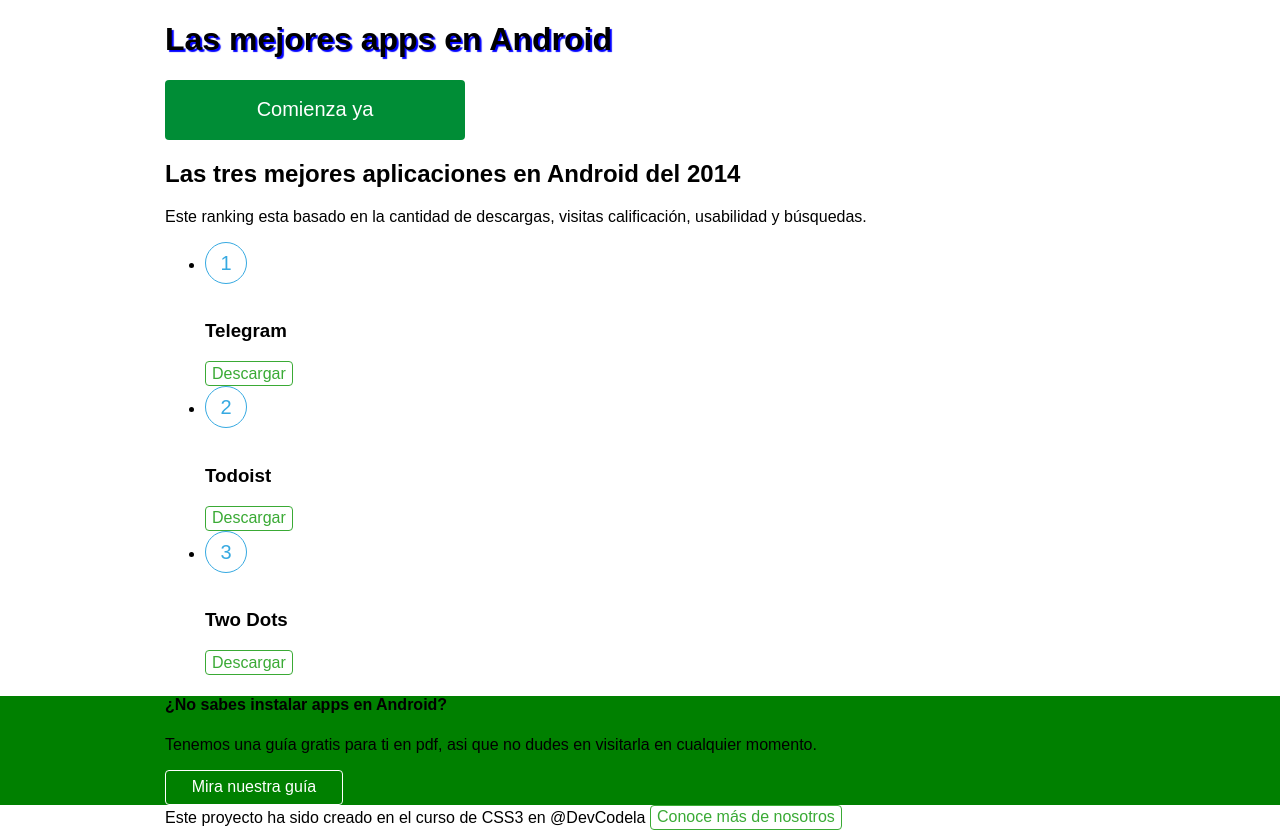
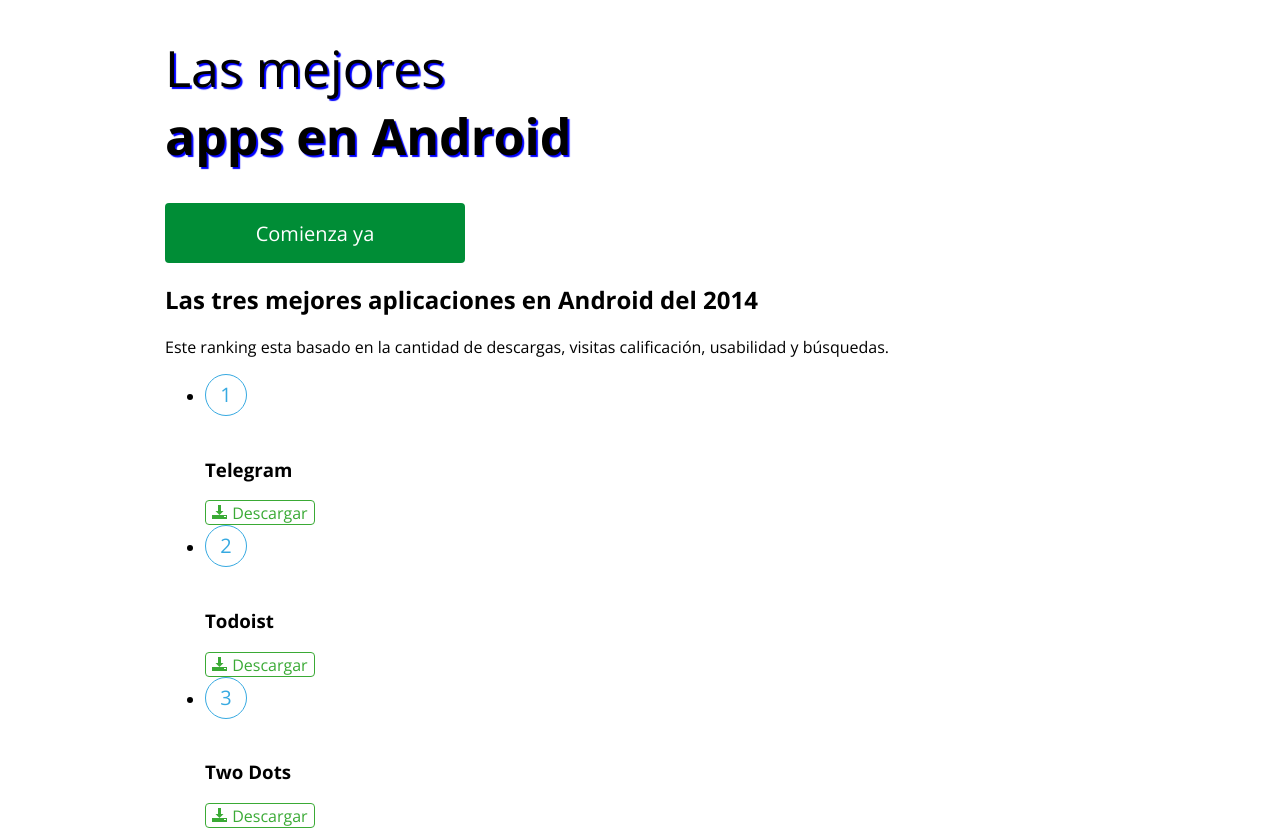
Before and after one commit to DevCodela/Curso-CSS3, a plain HTML site: page index.html in a window 1280 px wide. Shown: the top 833 px of the page. Drawn offline with nearby package versions, Linux system fonts and the light colour scheme.

Commit message:
Modulo 4

```diff
--- a/css/estilos.css
+++ b/css/estilos.css
@@ -53,4 +53,20 @@
 
 .titulo-principal {
 	text-shadow: 2px 2px 1px blue;
+	font-size: 50px;
 }
+
+/* Modulo 4: Web Fonts */
+
+body {
+	font-family: 'Open Sans', sans-serif;
+}
+
+.titulo-principal-delgado {
+	font-weight: 300;
+	display: block;
+}
+
+.titulo-principal-grueso {
+	font-weight: 700;
+}
--- /dev/null
+++ b/css/fonts.css
@@ -0,0 +1,28 @@
+@font-face {
+	font-family: 'icomoon';
+	src:url('../fonts/icomoon.eot?3ty4kp');
+	src:url('../fonts/icomoon.eot?#iefix3ty4kp') format('embedded-opentype'),
+		url('../fonts/icomoon.woff?3ty4kp') format('woff'),
+		url('../fonts/icomoon.ttf?3ty4kp') format('truetype'),
+		url('../fonts/icomoon.svg?3ty4kp#icomoon') format('svg');
+	font-weight: normal;
+	font-style: normal;
+}
+
+[class^="icon-"], [class*=" icon-"] {
+	font-family: 'icomoon';
+	speak: none;
+	font-style: normal;
+	font-weight: normal;
+	font-variant: normal;
+	text-transform: none;
+	line-height: 1;
+
+	/* Better Font Rendering =========== */
+	-webkit-font-smoothing: antialiased;
+	-moz-osx-font-smoothing: grayscale;
+}
+
+.icon-descarga:before {
+	content: "\e605";
+}
--- a/index.html
+++ b/index.html
@@ -4,12 +4,17 @@
 	<meta charset="UTF-8">
 	<title>Las mejores apps para Android</title>
 	<link rel="stylesheet" href="css/normalize.css">
+	<link rel="stylesheet" href="css/fonts.css">
 	<link rel="stylesheet" href="css/estilos.css">
+	<link href='http://fonts.googleapis.com/css?family=Open+Sans:400,300,700' rel='stylesheet' type='text/css'>
 </head>
 <body>
 	<header id="cabecera">
 		<div class="container">
-			<h1 class="titulo-principal">Las mejores apps en Android</h1>
+			<h1 class="titulo-principal">
+				<span class="titulo-principal-delgado">Las mejores</span>
+				<span class="titulo-principal-grueso">apps en Android</span>
+			</h1>
 			<button class="boton boton-large">Comienza ya</button>
 		</div>
 	</header>
@@ -24,19 +29,28 @@
 					<div class="circulo">1</div>
 					<img src="" alt="">
 					<h3>Telegram</h3>
-					<button class="boton boton-small">Descargar</button>
+					<button class="boton boton-small">
+						<span class="icon-descarga"></span>
+						Descargar
+					</button>
 				</li>
 				<li>
 					<div class="circulo">2</div>
 					<img src="" alt="">
 					<h3>Todoist</h3>
-					<button class="boton boton-small">Descargar</button>
+					<button class="boton boton-small">
+						<span class="icon-descarga"></span>
+						Descargar
+					</button>
 				</li>
 				<li>
 					<div class="circulo">3</div>
 					<img src="" alt="">
 					<h3>Two Dots</h3>
-					<button class="boton boton-small">Descargar</button>
+					<button class="boton boton-small">
+						<span class="icon-descarga"></span>
+						Descargar
+					</button>
 				</li>
 			</ul>
 		</div>
```
Also changed, not shown: fonts/icomoon.ttf (added), fonts/icomoon.woff (added), 2 other files.
